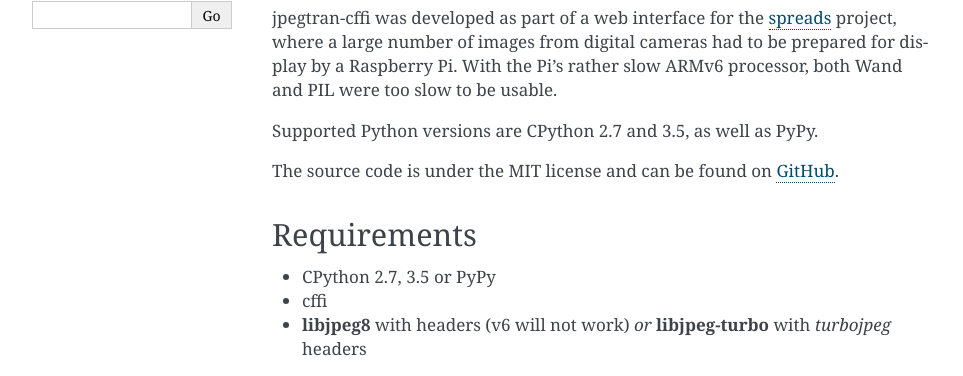
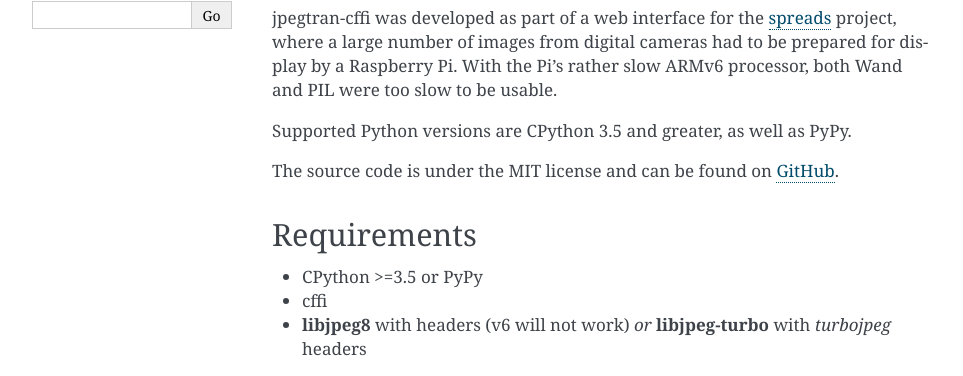
Before and after one commit to jbaiter/jpegtran-cffi, a Sphinx documentation site: the page built from doc/index.rst, in a window 1280 px wide and 900 px high, scrolled down 316 px. Shown: the part 141-517 px from the top of the window, without its empty margins (148-1111 px from the left). Built offline with Sphinx 7.4.7, drawn with Linux system fonts in a browser that asks for light colours.

Commit message:
remove a few remaining references to py2

```diff
--- a/README.rst
+++ b/README.rst
@@ -38,7 +38,7 @@ Wand and PIL were too slow to be usable.
 
 Requirements
 ============
-- CPython >=2.7 or >=3.5 or PyPy
+- CPython >=3.5 or PyPy
 - cffi >= 1.0
 - libturbojpeg with headers
 
--- a/doc/index.rst
+++ b/doc/index.rst
@@ -24,7 +24,7 @@ project, where a large number of images from digital cameras had to be
 prepared for display by a Raspberry Pi. With the Pi's rather slow ARMv6
 processor, both Wand and PIL were too slow to be usable.
 
-Supported Python versions are CPython 2.7 and 3.5, as well as PyPy.
+Supported Python versions are CPython 3.5 and greater, as well as PyPy.
 
 The source code is under the MIT license and can be found on GitHub_.
 
@@ -39,7 +39,7 @@ The source code is under the MIT license and can be found on GitHub_.
 
 Requirements
 ============
-- CPython 2.7, 3.5 or PyPy
+- CPython >=3.5 or PyPy
 - cffi
 - **libjpeg8** with headers (v6 will not work) *or* **libjpeg-turbo** with
   *turbojpeg* headers
```
